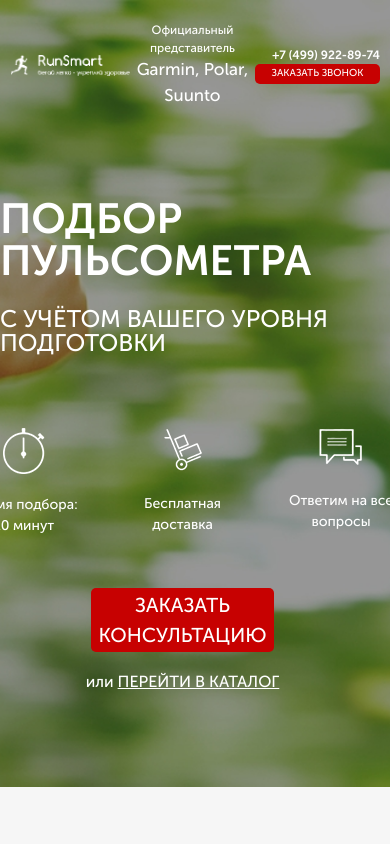
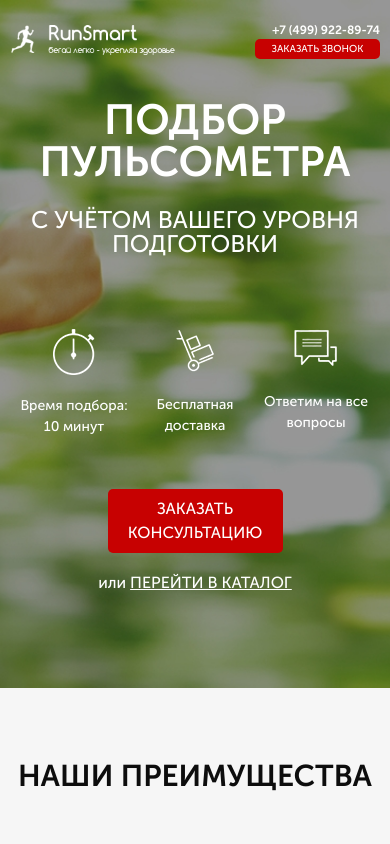
Before and after one commit to HumerauDzmitry/humeraudzmitry.github.io, a website: page pulse/src/index.html in a window 390 px wide. Shown: the top 844 px of the page. Drawn offline with Linux system fonts and the light colour scheme.

Commit message:
fixed mobile version promo section

```diff
--- a/pulse/src/sass/blocks/_buttons_media.scss
+++ b/pulse/src/sass/blocks/_buttons_media.scss
@@ -15,6 +15,6 @@
 		margin-top: 52px;
 		width: 50%;
 		height: 64px;
-		font-size: 20px;
+		font-size: 16px;
 	}
 }
--- a/pulse/src/sass/blocks/_header_media.scss
+++ b/pulse/src/sass/blocks/_header_media.scss
@@ -11,5 +11,7 @@
 }
 
 @media (max-width: 575px) {
-
+	.header__official {
+		display: none;
+	}
 }
--- a/pulse/src/sass/blocks/_promo_media.scss
+++ b/pulse/src/sass/blocks/_promo_media.scss
@@ -54,6 +54,16 @@
 
 		&__wrapper {
 			align-items: center;
+			margin: 0 20px;
+			text-align: center;
+
 		}
+		&__header {
+			margin-top: 40px;
+		}
+		&__icons {
+			width: 100%;
+		}
+
 	}
 }
```
Also changed, not shown: pulse/src/css/style.min.css.
